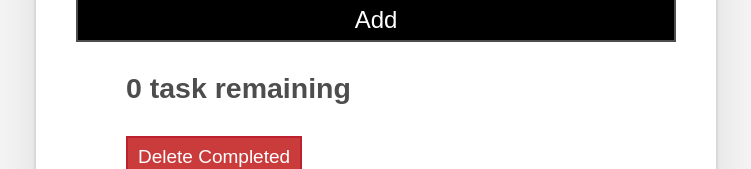
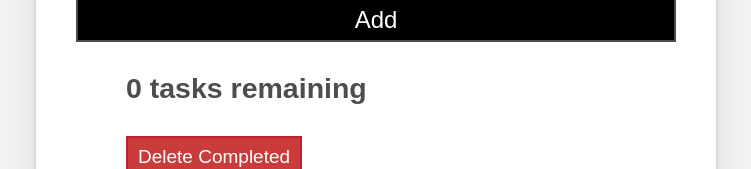
Before and after one commit to Skydodle/todo, a React (Create React App) app in the folder frontend-todo/: page / in a window 1280 px wide. Shown: the part 224-393 px from the top of the page, without its empty margins (264-1015 px from the left). Built offline with nearby package versions, Linux system fonts and the light colour scheme; the HTML template or start-up script is replaced by a standard one.

Commit message:
Fixed remaining task noun

```diff
--- a/frontend-todo/src/App.jsx
+++ b/frontend-todo/src/App.jsx
@@ -45,13 +45,14 @@ const App = () => {
     setToDoList(filtered);
   };
 
-  const remainingTask = `${toDoList.length} task remaining`;
+  const taskNoun = toDoList.length !== 1 ? 'tasks' : 'task';
+  const remainingTasks = `${toDoList.length} ${taskNoun} remaining`;
 
   return (
     <div className="app stack-large">
       <Header />
       <AddToDo handleAdd={handleAdd} />
-      <h2 id="list-heading">{remainingTask}</h2>
+      <h2 id="list-heading">{remainingTasks}</h2>
       <ToDoList
         toDoList={toDoList}
         handleToggle={handleToggle}
```
